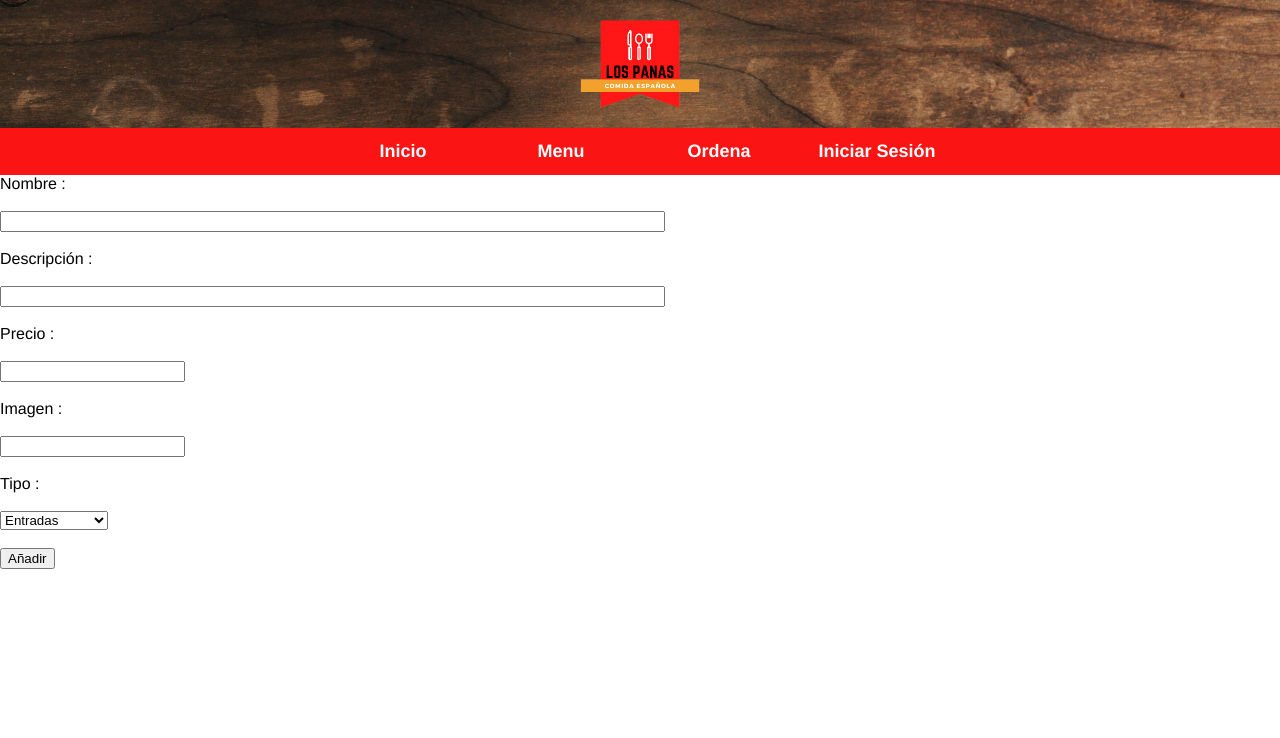
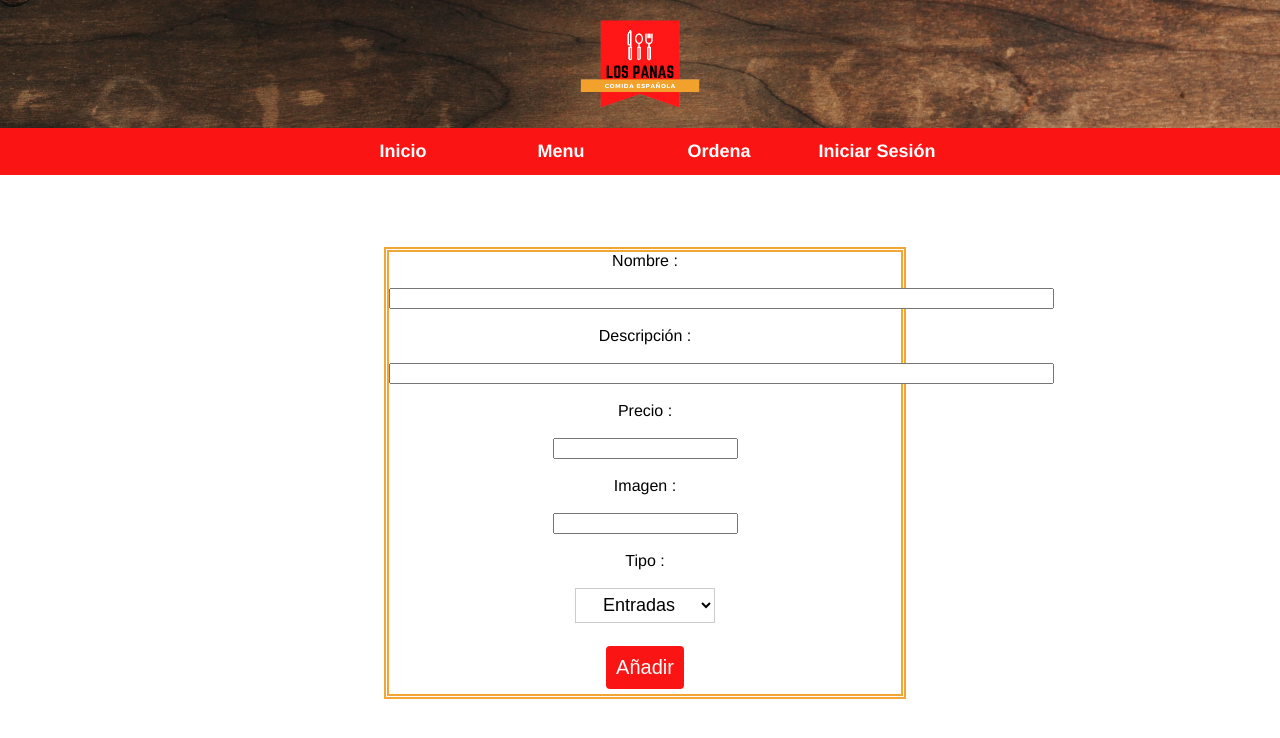
Before and after one commit to DarkSkoll/losPanas, a PHP site: page /view/anadir.php in a window 1280 px wide. Shown: the top 738 px of the page. Run offline with PHP 8.4, Linux system fonts and the light colour scheme.

Commit message:
Added more css

```diff
--- a/controller/cerrar.php
+++ b/controller/cerrar.php
@@ -8,6 +8,7 @@ if(isset($_REQUEST['cerrar'])){
   } else {
     echo "ERROR: no se pudo ejecutar $sql. " . mysqli_error($conn);
   }
-  header("Location: /losPanas/view/login.php");
+  //header("Location: /losPanas/view/login.php");
+  echo "<script>alert(\"Restableciendo el stock de los platillos\");</script>";
 }
 ?>
--- a/view/anadir.php
+++ b/view/anadir.php
@@ -3,7 +3,9 @@ include "banner.php";
 include "../model/dataBaseConnection.php";
 $tipos = array("Entradas","Sopas","Ensaladas","Platos Fuertes","Bebidas","Postres");
 ?>
-<form method="get" accept-charset="utf-8" action="../model/addMenuItem.php">
+<br></br>
+<br></br>
+<form class="logger" method="get" accept-charset="utf-8" action="../model/addMenuItem.php">
   <label for="nombre">Nombre :</label><br></br>
   <input type="text" name="nombre" value="" size="80"><br></br>
   <label for="descripcion">Descripción :</label><br></br>
@@ -18,5 +20,5 @@ $tipos = array("Entradas","Sopas","Ensaladas","Platos Fuertes","Bebidas","Postre
     <option value="<?php echo $value; ?>"><?php echo $value ?></option>
     <?php } ?>
   </select><br></br>
-  <input type="submit" name="añadir" value="Añadir">
+  <button type="submit" name="añadir" value="Añadir">Añadir</button>
 </form>
--- a/view/css/styles.css
+++ b/view/css/styles.css
@@ -39,6 +39,7 @@ nav{
 
 .linkBarra:hover {
   background-color: var(--yellow);
+  color: var(--black);
 }
 
 #fondoLogo{
@@ -129,6 +130,15 @@ nav{
   font-size: 18px;
 }
 
+.logger select {
+  text-align: center;
+  background: transparent;
+  width: 140px;
+  height: 35px;
+  border: 1px solid #ccc;
+  font-size: 18px;
+}
+
 .sesion{
   margin-right: 20%;
   margin-left: 20%;
@@ -175,39 +185,19 @@ nav{
 button {
   display: inline-block;
   border-radius: 4px;
-  background-color: #fb1414;
+  background-color: var(--red);
   border: none;
-  color: #FFFFFF;
+  color: var(--white);
   text-align: center;
   font-size: 20px;
   padding: 10px;
-  width: 10%;
   transition: all 0.5s;
   cursor: pointer;
   margin: 5px;
 }
 
-button span {
-  cursor: pointer;
-  display: inline-block;
-  position: relative;
-  transition: 0.5s;
+button:hover {
+  padding-right: 10px;
+  background-color: var(--yellow);
+  color: var(--black);
 }
-
-button span:after {
-  content: '\00bb';
-  position: absolute;
-  opacity: 0;
-  top: 0;
-  right: -20px;
-  transition: 0.5s;
-}
-
-button:hover span {
-  padding-right: 25px;
-}
-
-button:hover span:after {
-  opacity: 1;
-  right: 0;
-}
--- a/view/menu.php
+++ b/view/menu.php
@@ -15,7 +15,7 @@ $tipos = array("Entradas","Sopas","Ensaladas","Platos Fuertes","Bebidas","Postre
   <?php if(!empty($_SESSION['username']) && $_SESSION['tipo'] == "administrador"){ ?>
   <form method="get" action="editor.php">
     <input type="hidden" name="nombrePlatillo" value="<?php echo $r['nombre']; ?>">
-    <input type="submit" value="Editar">
+    <button type="submit" value="Editar">Editar</button>
   </form>
   <?php } ?>
   <figure>
@@ -28,7 +28,7 @@ $tipos = array("Entradas","Sopas","Ensaladas","Platos Fuertes","Bebidas","Postre
 
 <?php if(!empty($_SESSION['username']) && $_SESSION['tipo'] == "administrador"){ ?>
 <form method="get" action="anadir.php">
-  <input type="submit" value="Añadir">
+  <button type="submit" value="Añadir">Añadir</button>
 </form>
 <?php } ?>
 
```
Also changed, not shown: view/editor.php (+4 -3 lines).
